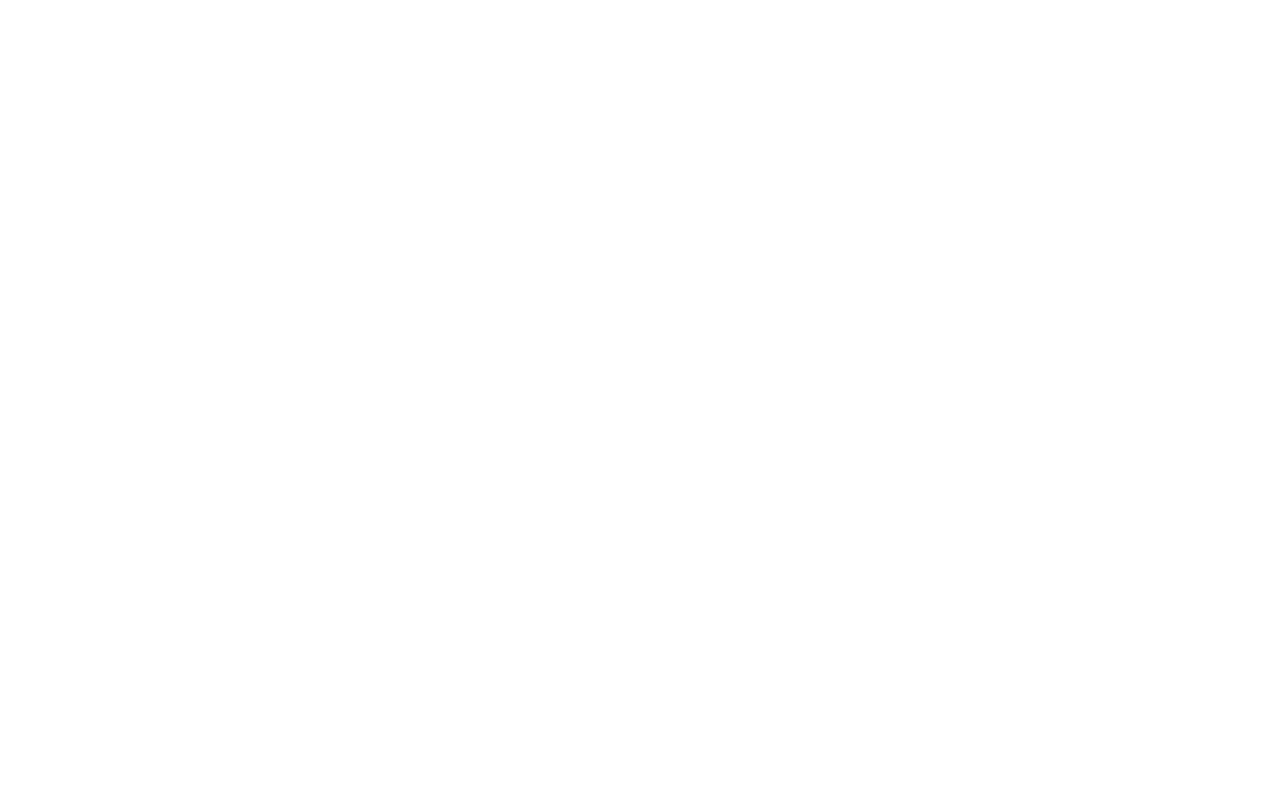
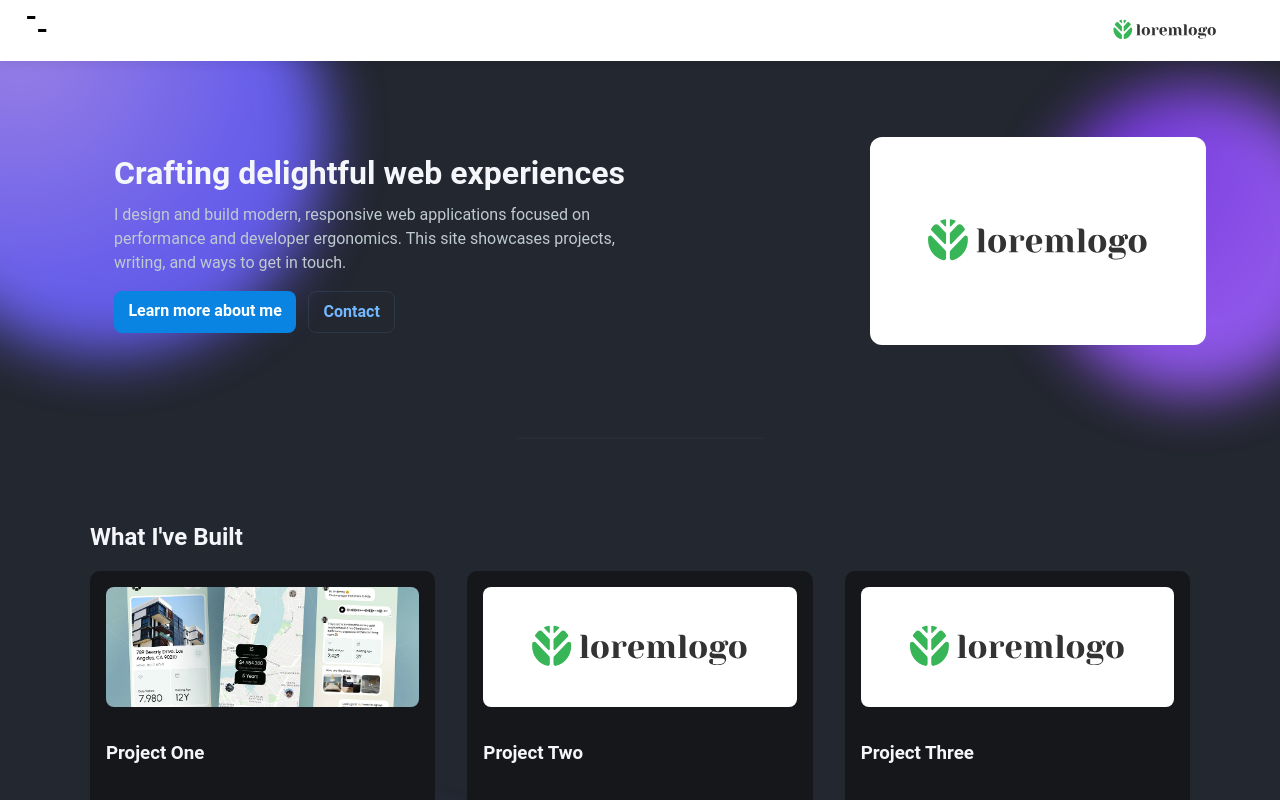
Before and after one commit to c-bryant/chris-site, a React (Vite) app: page / in a window 1280 px wide. Shown: the top 800 px of the page. Built offline with nearby package versions, Linux system fonts and the light colour scheme.

Commit message:
update routing + break out project cards into component

```diff
--- a/src/App.scss
+++ b/src/App.scss
@@ -8,12 +8,10 @@
   background: #181a1b;
   color: #f5f6fa;
   font-family: 'Roboto', 'system-ui', 'Segoe UI', Arial, sans-serif;
-  padding-top: 80px;
 }
 
 .content {
   flex: 1 1 auto;
-  // padding: 2rem;
   background: #23272f;
   box-shadow: 0 2px 8px rgba(44, 62, 80, 0.16);
   width: 100%;
--- a/src/components/Header/Header.scss
+++ b/src/components/Header/Header.scss
@@ -1,22 +1,117 @@
-/* Header layout styles */
+header {
+  position: fixed;
+  top: 0;
+  left: 0;
+  right: 0;
+  z-index: 1000;
+  background: #fff;
+  box-shadow: 0 2px 12px rgba(2, 6, 23, 0.08);
+  border-bottom: 1px solid rgba(255, 255, 255, 0.04);
+  height: 60px;
+  display: flex;
+  align-items: center;
+}
+
+header.menu-open {
+  background: #23272f;
+  box-shadow: 0 6px 24px rgba(2, 6, 23, 0.18);
+  // height: 200px;
+  align-items: flex-start;
+  transition:
+    height 250ms ease-in-out,
+    background-color 250ms ease-in-out,
+    box-shadow 250ms ease-in-out;
+}
+
+header.scrolled {
+  background: #23272f;
+  box-shadow: 0 6px 24px rgba(2, 6, 23, 0.18);
+}
+
+header.scrolled .nav-links a {
+  color: #ffffff;
+}
+
+header.scrolled .profile-icon {
+  color: #ffffff !important;
+}
+
+/* transition helpers */
+header,
+.nav-links a,
+.profile-icon {
+  transition:
+    background-color 200ms ease-in-out,
+    color 200ms ease-in-out,
+    box-shadow 200ms ease-in-out;
+} /* Header layout styles */
 .h-grid {
   display: flex;
   justify-content: space-between;
   align-items: center;
   width: 100%;
+  padding: 0 20px;
   // background-color: white;
+}
+
+.menu-button {
+  display: flex;
+  flex-flow: column wrap;
+  justify-self: center;
+  height: auto;
+  border: none;
+  background: none;
+  padding: 0 10px;
+  &:focus {
+    outline: none;
+  }
+}
+
+header.menu-open .menu-button span {
+  color: #ffffff;
+  transform: translateX(0);
+}
+
+.menu-button span {
+  display: flex;
+  justify-content: center;
+  padding: 0;
+  color: #000;
+  font-size: 2rem;
+}
+
+span.menu-icon--top {
+  bottom: -5px;
+  position: relative;
+  transform: translateX(-4px);
+  transition: transform 0.3s ease-in-out;
+}
+span.menu-icon--bottom {
+  bottom: 20px;
+  position: relative;
+  transform: translateX(7px);
+  transition: transform 0.3s ease-in-out;
+}
+
+.menu-button:hover span.menu-icon--top {
+  position: relative;
+  transform: translateX(0px);
+  transition: transform 0.3s ease-in-out;
+}
+.menu-button:hover span.menu-icon--bottom {
+  position: relative;
+  transform: translateX(0px);
 }
 
 .left-content {
   display: flex;
   align-items: center;
-  gap: 1rem;
-  margin: auto 1rem;
+  gap: 2rem;
 }
 
 .logo {
   display: flex;
-  align-items: center;
+  align-items: flex-start;
 }
 
 .logo img {
@@ -27,8 +122,16 @@
 }
 
 .nav-links {
+  display: none;
+  gap: 2rem;
+}
+
+header.menu-open .nav-links {
   display: flex;
-  gap: 1rem;
+}
+
+header.menu-open .logo {
+  display: none;
 }
 
 .nav-links a {
@@ -57,42 +160,6 @@
   box-sizing: border-box;
 }
 
-header {
-  position: fixed;
-  top: 0;
-  left: 0;
-  right: 0;
-  z-index: 1000;
-  background: #fff;
-  box-shadow: 0 2px 12px rgba(2, 6, 23, 0.08);
-  height: 80px;
-  display: flex;
-  align-items: center;
-}
-
-header.scrolled {
-  background: #23272f;
-  box-shadow: 0 6px 24px rgba(2, 6, 23, 0.18);
-}
-
-header.scrolled .nav-links a {
-  color: #ffffff;
-}
-
-header.scrolled .profile-icon {
-  color: #ffffff !important;
-}
-
-/* transition helpers */
-header,
-.nav-links a,
-.profile-icon {
-  transition:
-    background-color 200ms ease-in-out,
-    color 200ms ease-in-out,
-    box-shadow 200ms ease-in-out;
-}
-
 .left-content {
   justify-self: start;
 }
--- a/src/components/Header/Header.tsx
+++ b/src/components/Header/Header.tsx
@@ -1,13 +1,12 @@
+import { useEffect, useState } from 'react'
 import { Link } from 'react-router-dom'
-import { FontAwesomeIcon } from '@fortawesome/react-fontawesome'
-import { faUser } from '@fortawesome/free-solid-svg-icons'
 
+import logo from '../../assets/logo.svg'
 import './Header.scss'
-import logo from '../../assets/logo.svg'
-import { useEffect, useState } from 'react'
 
 const Header = () => {
   const [scrolled, setScrolled] = useState(false)
+  const [menuOpen, setMenuOpen] = useState(false)
 
   useEffect(() => {
     const onScroll = () => setScrolled(window.scrollY > 20)
@@ -16,14 +15,22 @@
     return () => window.removeEventListener('scroll', onScroll)
   }, [])
 
+  const onMenuClick = (e: any) => {
+    e.preventDefault()
+    setMenuOpen((open) => !open)
+  }
+
   return (
-    <header className={scrolled ? 'scrolled' : ''}>
+    <header
+      className={`${scrolled ? 'scrolled' : ''} ${menuOpen ? 'menu-open' : ''}`}
+    >
       <div className="header-content">
         <div className="h-grid">
           <div className="left-content">
-            <span className="logo">
-              <img src={logo} alt="Logo" width={40} height={40} />
-            </span>
+            <button className="menu-button" onClick={onMenuClick}>
+              <span className="menu-icon--top">-</span>
+              <span className="menu-icon--bottom">-</span>
+            </button>
             <nav className="nav-links">
               <Link to="/">Home</Link>
               <Link to="/about">About</Link>
@@ -31,8 +38,8 @@
             </nav>
           </div>
           <div className="right-content">
-            <span className="profile-icon">
-              <FontAwesomeIcon icon={faUser} />
+            <span className="logo">
+              <img src={logo} alt="Logo" width={40} height={40} />
             </span>
             <nav className="nav-links"></nav>
           </div>
--- /dev/null
+++ b/src/components/ProjectCards/ProjectCard.tsx
@@ -0,0 +1,28 @@
+type Props = {
+  imgSrc: string
+  alt?: string
+  title: string
+  description: string
+  href?: string
+}
+
+const ProjectCard = ({
+  imgSrc,
+  alt = '',
+  title,
+  description,
+  href = '#',
+}: Props) => {
+  return (
+    <article className="project-card">
+      <img src={imgSrc} alt={alt} />
+      <h3>{title}</h3>
+      <p>{description}</p>
+      <a className="btn ghost" href={href}>
+        View
+      </a>
+    </article>
+  )
+}
+
+export default ProjectCard
--- /dev/null
+++ b/src/components/ProjectCards/ProjectCards.tsx
@@ -0,0 +1,32 @@
+import demo1 from '../../assets/demo-1.webp'
+import logo from '../../assets/logo.svg'
+import ProjectCard from './ProjectCard'
+
+const ProjectCards = () => {
+  return (
+    <div className="projects-grid">
+      <ProjectCard
+        imgSrc={demo1}
+        alt="project 1"
+        title="Project One"
+        description="A modern web app showcasing performant UI and scalable architecture."
+      />
+
+      <ProjectCard
+        imgSrc={logo}
+        alt="project 2"
+        title="Project Two"
+        description="Design system and component library used across multiple products."
+      />
+
+      <ProjectCard
+        imgSrc={logo}
+        alt="project 3"
+        title="Project Three"
+        description="API-driven platform with realtime updates and great DX for teams."
+      />
+    </div>
+  )
+}
+
+export default ProjectCards
--- a/src/main.tsx
+++ b/src/main.tsx
@@ -7,9 +7,12 @@
 
 const root = document.getElementById('root')!
 
+const rawBase = import.meta.env.BASE_URL || '/'
+const basename = rawBase.replace(/\/$/, '')
+
 createRoot(root).render(
   <StrictMode>
-    <BrowserRouter basename="/chris-site">
+    <BrowserRouter basename={basename || undefined}>
       <Router />
     </BrowserRouter>
   </StrictMode>
--- a/src/pages/Home.scss
+++ b/src/pages/Home.scss
@@ -16,8 +16,8 @@
 }
 
 hr {
-  opacity: 0.035;
-  width: 25%;
+  opacity: 0.03;
+  width: 20%;
   margin-bottom: 5rem;
   margin-top: 5rem;
 }
@@ -203,7 +203,7 @@
 .projects-grid {
   display: grid;
   grid-template-columns: repeat(3, 1fr);
-  gap: 1rem;
+  gap: 2rem;
 }
 
 .project-card {
@@ -212,7 +212,7 @@
   padding: 1rem;
   display: flex;
   flex-direction: column;
-  gap: 0.75rem;
+  gap: 2rem;
 }
 
 .project-card img {
--- a/src/pages/Home.tsx
+++ b/src/pages/Home.tsx
@@ -1,6 +1,7 @@
 import './Home.scss'
 import logo from '../assets/logo.svg'
-import demo1 from '../assets/demo-1.webp'
+import { Link } from 'react-router-dom'
+import ProjectCards from '../components/ProjectCards/ProjectCards'
 
 const Home = () => {
   return (
@@ -20,56 +21,23 @@
             writing, and ways to get in touch.
           </p>
           <div className="home-actions">
-            <a className="btn primary" href="/about">
+            <Link className="btn primary" to="/about">
               Learn more about me
-            </a>
-            <a className="btn ghost" href="/contact">
+            </Link>
+            <Link className="btn ghost" to="/contact">
               Contact
-            </a>
+            </Link>
           </div>
         </div>
         <div className="home-visual">
           <img src={logo} alt="brand" />
         </div>
       </div>
+
       <hr />
       <section className="projects">
         <h2>What I've Built</h2>
-        <div className="projects-grid">
-          <article className="project-card">
-            <img src={demo1} alt="project 1" />
-            <h3>Project One</h3>
-            <p>
-              A modern web app showcasing performant UI and scalable
-              architecture.
-            </p>
-            <a className="btn ghost" href="#">
-              View
-            </a>
-          </article>
-
-          <article className="project-card">
-            <img src={logo} alt="project 2" />
-            <h3>Project Two</h3>
-            <p>
-              Design system and component library used across multiple products.
-            </p>
-            <a className="btn ghost" href="#">
-              View
-            </a>
-          </article>
-
-          <article className="project-card">
-            <img src={logo} alt="project 3" />
-            <h3>Project Three</h3>
-            <p>
-              API-driven platform with realtime updates and great DX for teams.
-            </p>
-            <a className="btn ghost" href="#">
-              View
-            </a>
-          </article>
-        </div>
+        <ProjectCards />
       </section>
     </div>
   )
--- a/vite.config.ts
+++ b/vite.config.ts
@@ -1,8 +1,11 @@
 import { defineConfig } from 'vite'
 import react from '@vitejs/plugin-react'
 
+// Simple dev config — use '/' as base during development to avoid middleware complexity.
+const isProd = process.env.NODE_ENV === 'production'
+
 // https://vite.dev/config/
 export default defineConfig({
-  base: '/chris-site/',
+  base: isProd ? '/chris-site/' : '/',
   plugins: [react()],
 })
```
Also changed, not shown: 5 other files (tests, documents, lock files or other folders).
